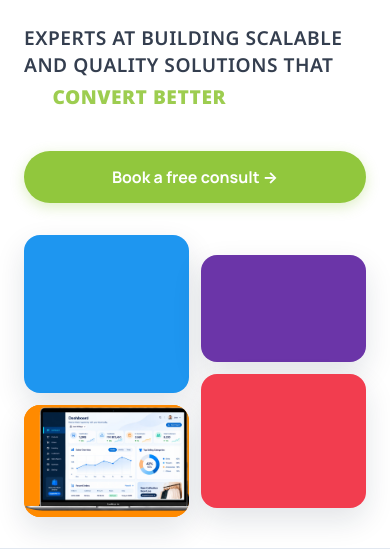
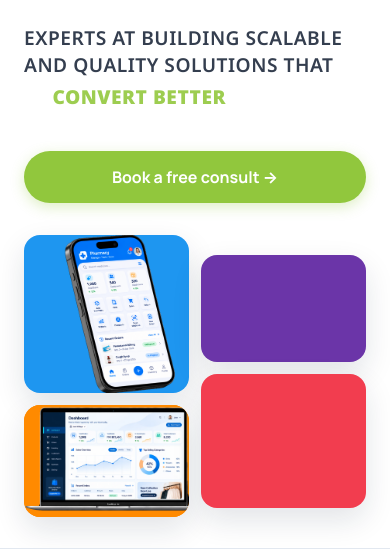
Before and after one commit to sheerazahmed3/factor-2-theme, a WordPress theme: template front-page.php in a window 390 px wide. Shown: the part 268-817 px from the top of the page. Run offline with PHP 8.4 and a stand-in for WordPress, Linux system fonts and the light colour scheme; the site name, menu and one post (Sample post) are stand-ins, and other content is empty; some libraries are stand-ins or nearby versions.

Commit message:
Add pharmacy phone image to blue hero tile
- Add mockup-1.png (phone, transparent background) to the blue tile
- Show the phone image whole on the tile (object-fit: contain)

Co-Authored-By: Claude Sonnet 5.5 <noreply@anthropic.com>

```diff
--- a/front-page.php
+++ b/front-page.php
@@ -53,7 +53,9 @@ get_header();
 				<?php $hero_img = get_template_directory_uri() . '/assets/images/hero/'; ?>
 				<div class="hero__media">
 					<div class="hero__col">
-						<figure class="hero__tile hero__tile--blue"></figure>
+						<figure class="hero__tile hero__tile--blue">
+							<img src="<?php echo esc_url( $hero_img . 'mockup-1.png' ); ?>" alt="<?php esc_attr_e( 'Pharmacy app on a phone', 'factor-2' ); ?>" width="800" height="818" decoding="async">
+						</figure>
 						<figure class="hero__tile hero__tile--orange">
 							<img src="<?php echo esc_url( $hero_img . 'mockup-3.png' ); ?>" alt="<?php esc_attr_e( 'Retail dashboard on a laptop', 'factor-2' ); ?>" width="831" height="564" decoding="async">
 						</figure>
--- a/style.css
+++ b/style.css
@@ -2201,6 +2201,11 @@ body.nav-is-open .site-header {
   object-fit: cover;
 }
 
+/* Phone image has transparent edges: show it whole on the coloured tile */
+.hero__tile--blue img {
+  object-fit: contain;
+}
+
 /* Tile colours and shapes (empty tiles show their colour until an image is added) */
 .hero__tile--blue   { background: #1e96f0; aspect-ratio: 666 / 636; }
 .hero__tile--orange { background: #ff8a00; aspect-ratio: 831 / 564; }
```
Also changed, not shown: assets/images/hero/mockup-1.png (added).
